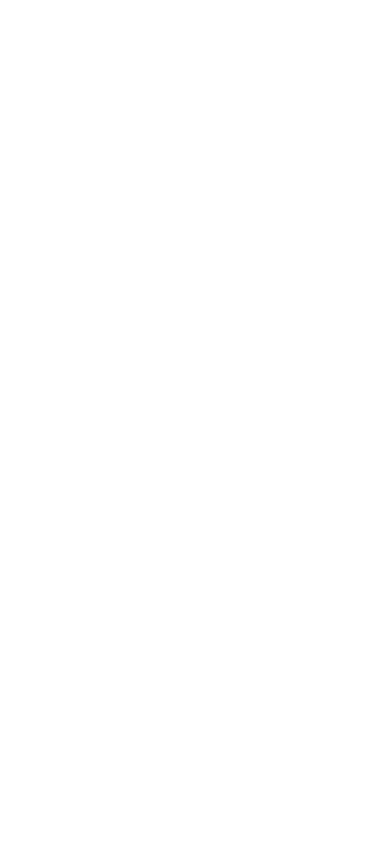
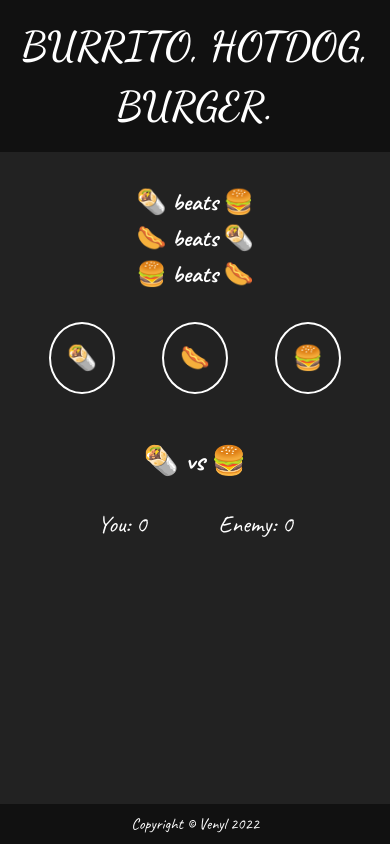
Before and after one commit to Venyl/rock-paper-scissors, a plain HTML site: page index.html in a window 390 px wide. Drawn offline with Linux system fonts and the light colour scheme.

Commit message:
Make mobile layout

```diff
--- a/index.html
+++ b/index.html
@@ -4,8 +4,36 @@
         <meta charset="UTF-8" />
         <meta http-equiv="X-UA-Compatible" content="IE=edge" />
         <meta name="viewport" content="width=device-width, initial-scale=1.0" />
-        <title>Burrito, Burger, Hotdog</title>
+        <link rel="preconnect" href="https://fonts.googleapis.com" />
+        <link rel="preconnect" href="https://fonts.gstatic.com" crossorigin />
+        <link
+            href="https://fonts.googleapis.com/css2?family=Caveat:wght@400;500;600;700&family=Dancing+Script:wght@400;500;600;700&display=swap"
+            rel="stylesheet"
+        />
+        <link rel="stylesheet" href="style-reset.css" />
+        <link rel="stylesheet" href="style.css" />
+        <script src="script.js"></script>
+        <title>Burrito, Hotdog, Burger</title>
     </head>
 
-    <body></body>
+    <body>
+        <header><h1 class="header-text">Burrito, Hotdog, Burger.</h1></header>
+        <main>
+            <h2>
+                <div>🌯 beats 🍔</div>
+                <div>🌭 beats 🌯</div>
+                <div>🍔 beats 🌭</div>
+            </h2>
+
+            <div class="btns"><button>🌯</button><button>🌭</button><button>🍔</button></div>
+            <div class="result">
+                <h3 class="duel">🌯 vs 🍔</h3>
+                <div class="score">
+                    <p class="you">You: 0</p>
+                    <p class="enemy">Enemy: 0</p>
+                </div>
+            </div>
+        </main>
+        <footer>Copyright &copy; Venyl 2022</footer>
+    </body>
 </html>
--- a/style.css
+++ b/style.css
@@ -0,0 +1,68 @@
+body {
+    font-family: Caveat, sans-serif;
+    display: flex;
+    align-items: center;
+    flex-direction: column;
+    background: #222;
+    color: white;
+}
+
+header {
+    width: 100%;
+    background: #111;
+    text-align: center;
+    padding: 1rem;
+}
+
+.header-text {
+    font-size: 2.5rem;
+    text-transform: uppercase;
+    font-family: Dancing Script;
+}
+
+h2 {
+    text-align: center;
+    margin-block: 2rem;
+}
+
+.two {
+    background: red;
+}
+
+.btns {
+    display: flex;
+    justify-content: space-evenly;
+    width: 100vw;
+}
+
+button {
+    border: 0;
+    outline: 2px solid white;
+    background: none;
+    padding: 1rem;
+    border-radius: 50%;
+    transition: background 200ms ease-in;
+    font-size: 1.5rem;
+}
+
+.result {
+    margin-top: 3rem;
+    display: flex;
+    flex-direction: column;
+    align-items: center;
+    font-size: 1.5rem;
+}
+
+.score {
+    display: flex;
+    width: 50%;
+    justify-content: space-between;
+}
+
+footer {
+    margin-top: auto;
+    background: #111;
+    padding: 0.5rem;
+    width: 100vw;
+    text-align: center;
+}
```
